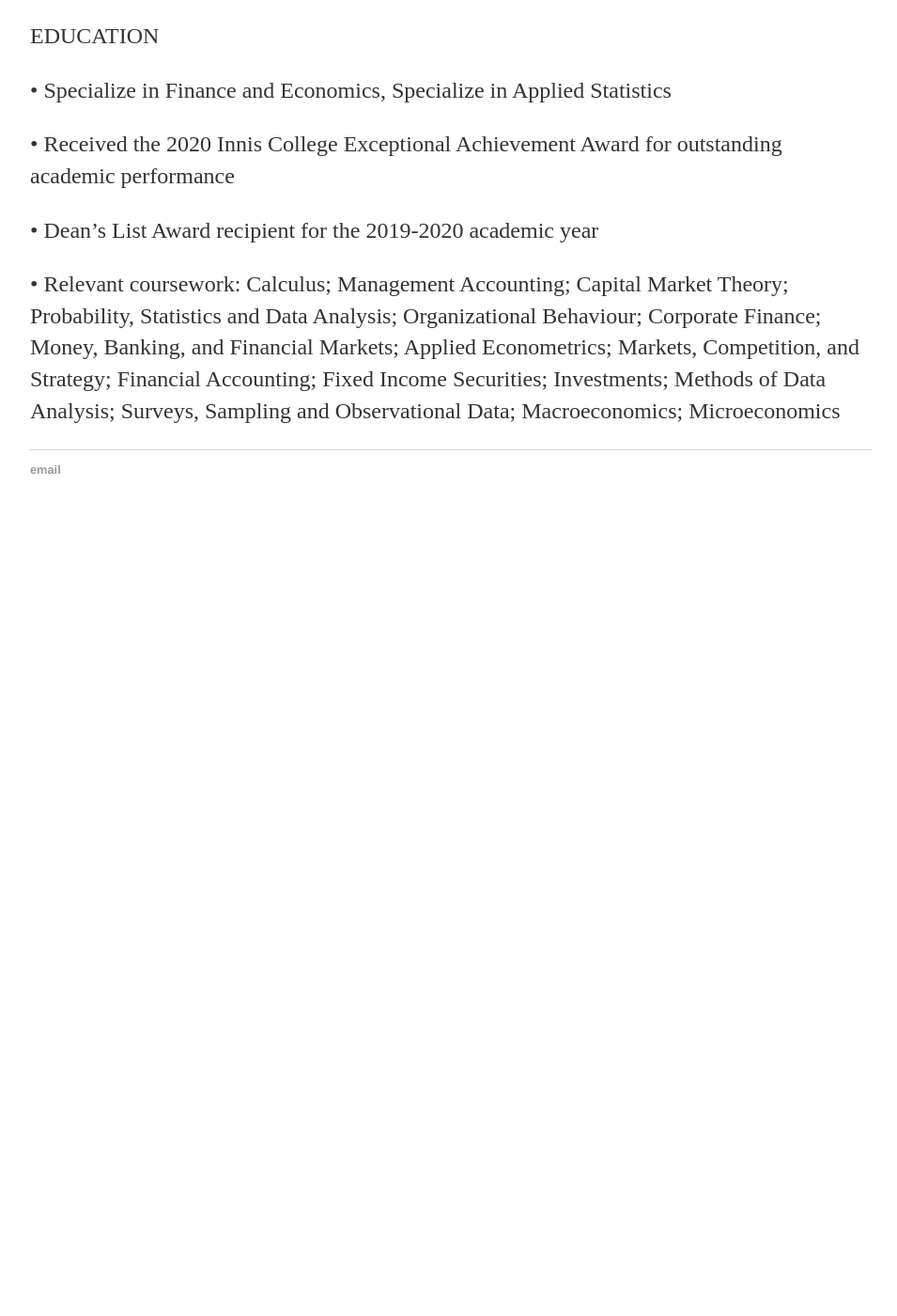
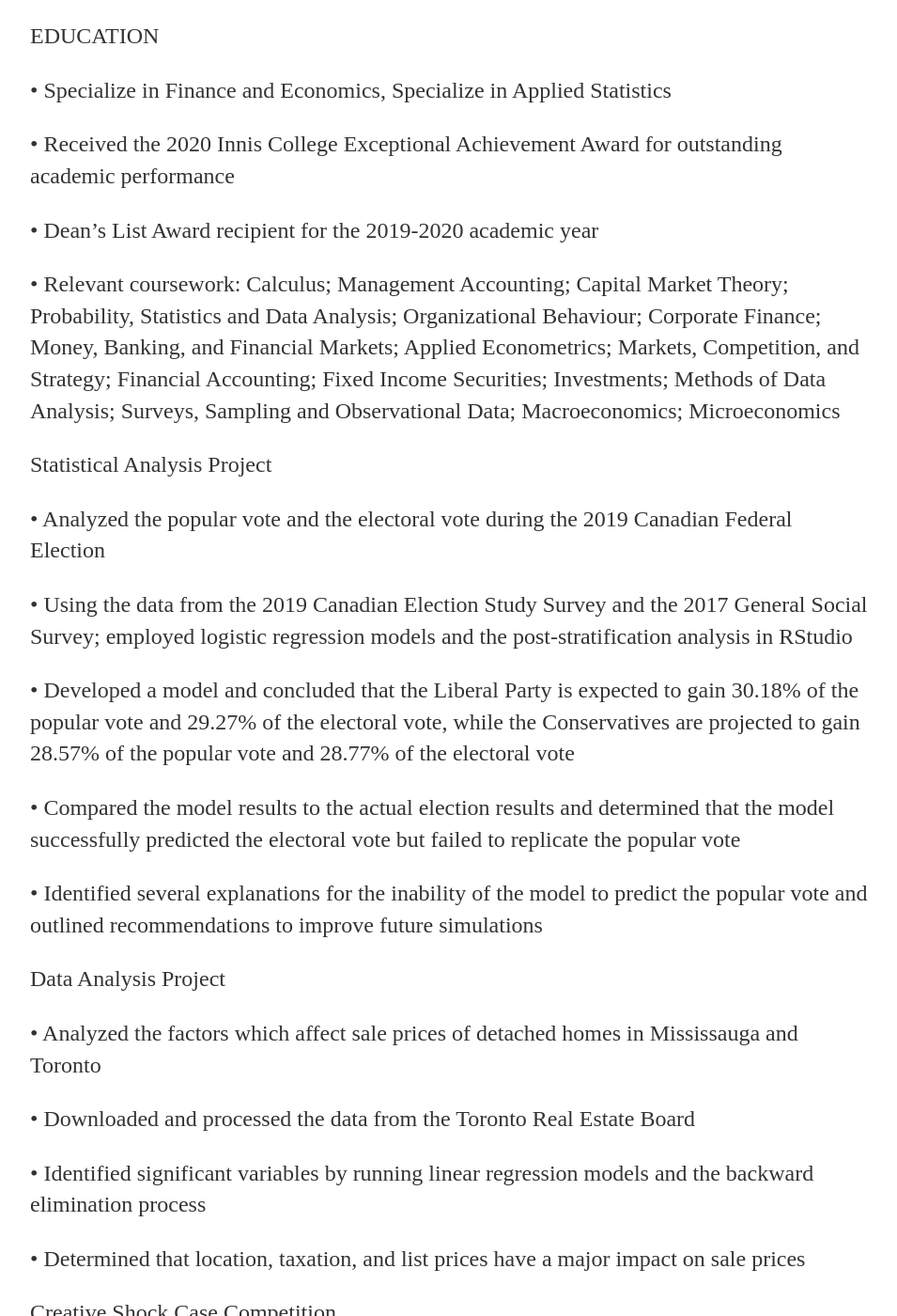
Before and after one commit to YixinLiang/YixinLiang.github.io, a Jekyll site: the page built from cv/index.html, in a window 1280 px wide and 1400 px high, scrolled down 751 px. Shown: the whole window at 94% size, without its empty margins (160-1115 px from the left). Built offline with Jekyll 4.4.1, drawn with Linux system fonts in a browser that asks for light colours; before the commit the page ends 1318 px from its top, so only the background shows below that; some of the changed text lies outside the part shown.

Commit message:
Update index.html

```diff
--- a/cv/index.html
+++ b/cv/index.html
@@ -21,3 +21,26 @@
 <p>•	Received the 2020 Innis College Exceptional Achievement Award for outstanding academic performance
 <p>•	Dean’s List Award recipient for the 2019-2020 academic year
 <p>•	Relevant coursework: Calculus; Management Accounting; Capital Market Theory; Probability, Statistics and Data Analysis; Organizational Behaviour; Corporate Finance; Money, Banking, and Financial Markets; Applied Econometrics; Markets, Competition, and Strategy; Financial Accounting; Fixed Income Securities; Investments; Methods of Data Analysis; Surveys, Sampling and Observational Data; Macroeconomics; Microeconomics
+
+
+<p>Statistical Analysis Project
+<p>•	Analyzed the popular vote and the electoral vote during the 2019 Canadian Federal Election
+<p>•	Using the data from the 2019 Canadian Election Study Survey and the 2017 General Social Survey; employed logistic regression models and the post-stratification analysis in RStudio
+<p>•	Developed a model and concluded that the Liberal Party is expected to gain 30.18% of the  popular vote and 29.27% of the electoral vote, while the Conservatives are projected to gain 28.57% of the popular vote and 28.77% of the electoral vote
+<p>•	Compared the model results to the actual election results and determined that the model successfully predicted the electoral vote but failed to replicate the popular vote
+<p>•	Identified several explanations for the inability of the model to predict the popular vote and outlined recommendations to improve future simulations
+
+
+<p>Data Analysis Project
+<p>•	Analyzed the factors which affect sale prices of detached homes in Mississauga and Toronto
+<p>•	Downloaded and processed the data from the Toronto Real Estate Board
+<p>•	Identified significant variables by running linear regression models and the backward elimination process
+<p>•	Determined that location, taxation, and list prices have a major impact on sale prices
+
+<p>Creative Shock Case Competition
+<p>•	Investigated the failure of a restaurant to earn higher revenue following its re-launch
+<p>•	Analyzed the restaurant’s EBITDA margin and the food menu; noted trends in dining habits and observed the neighbourhood surrounding the restaurant
+<p>•	Identified three barriers to the restaurant’s growth and outlined solutions to improve the business; presented the findings and displayed solid presentation skills
+<p>•	Designed a marketing strategy for an innovative children’s clothing brand - Pocket Hero
+<p>•	Analyzed the company’s target audience and reviewed its medium-term goals; developed a marketing strategy which highlighted the company’s identity
+<p>•	Created a video which outlined the proposed marketing strategy for Pocket Hero
```
